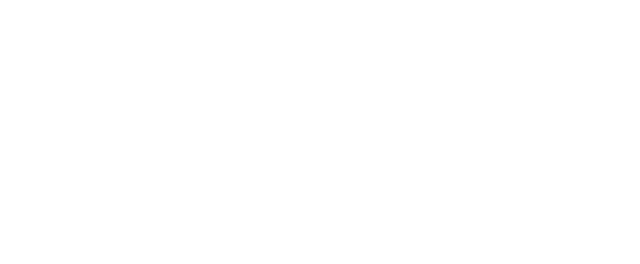
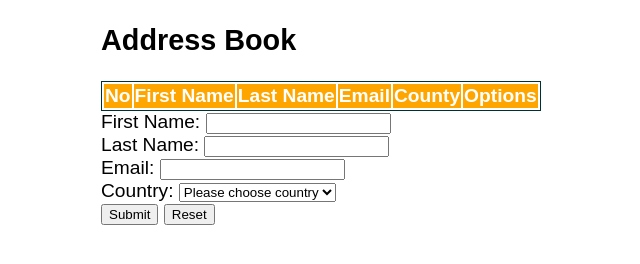
Before and after one commit to mihailgaberov/address-book, a website: page index.html in a window 1280 px wide. Shown: the whole page, without its empty margins (289-929 px from the left). Drawn offline with nearby package versions, Linux system fonts and the light colour scheme; some packages are replaced by stand-ins of ours; a script that the page names is missing.

Commit message:
Work in progress - initial markup, sass, etc.

```diff
--- a/gulpfile.js
+++ b/gulpfile.js
@@ -1,7 +1,6 @@
 // Load gulp packages
 var gulp = require('gulp'),
 	concat = require('gulp-concat'),
-	jshint = require('gulp-jshint'),
 	uglify = require('gulp-uglify'),
 	cssnano = require('gulp-cssnano'),
 	notify = require('gulp-notify'),
@@ -37,8 +36,6 @@ gulp.task('styles', function () {
 // Deploy the scripts
 gulp.task('scripts', function () {
 	return gulp.src(input.scripts)
-		.pipe(jshint('.jshintrc'))
-		.pipe(jshint.reporter('default'))
 		.pipe(concat('main.js'))
 		.pipe(gulp.dest(output.scripts))
 		.pipe(rename({suffix: '.min'}))
--- a/index.html
+++ b/index.html
@@ -21,6 +21,59 @@
         your browser</a> to improve your experience.</p>
     <![endif]-->
 
-  <script src="dist/scripts/main.min.js"></script>
+    <section id="main-wrapper">
+        <header><h1>Address Book</h1></header>
+        <table id="address-book-table">
+            <tr id="header">
+                <th>No</th>
+                <th>First Name</th>
+                <th>Last Name</th>
+                <th>Email</th>
+                <th>County</th>
+                <th>Options</th>
+            </tr>
+        </table>
+
+        <form id="address-book-form">
+            <div class="form-item text-input">
+                <label for="first-name">First Name:</label>
+                <input type="text" required id="first-name" name="first-name" />
+            </div>
+            <div class="form-item text-input">
+                <label>Last Name:</label>
+                <input type="text" required id="last-name" name="last-name" />
+            </div>
+            <div class="form-item text-input">
+                <label for="email">Email:</label>
+                <input type="email" required id="email" name="email" />
+            </div>
+            <div class="form-item dropdown-input">
+                <label for="country">Country:</label>
+                <select id="country" name="country">
+                    <option value="" selected>Please choose country</option>
+                    <option value="bg">Bulgaria</option>
+                    <option value="sw">Sweden</option>
+                    <option value="no">Norway</option>
+                    <option value="fi">Finland</option>
+                </select>
+            </div>
+            <div class="form-item button">
+                <button type="submit">Submit</button>
+                <button type="reset">Reset</button>
+            </div>
+        </form>
+        <input type="hidden" id="record-id" name="record-id" />
+    </section>
+
+    <!--<script src="//ajax.googleapis.com/ajax/libs/angularjs/1.5.0/angular.min.js"></script>-->
+    <!--<script src="node_modules/angular/angular.min.js"></script>-->
+    <script src="node_modules/angular/angular.js"></script>
+    <!--<script src="node_modules/angular-local-storage/dist/angular-local-storage.min.js"></script>-->
+    <script src="node_modules/angular-local-storage/dist/angular-local-storage.js"></script>
+    <script src="node_modules/country-list/country-list.js"></script>
+
+    <!--<script src="dist/scripts/main.min.js"></script>-->
+    <script src="src/scripts/app.js"></script>
+    <script src="src/scripts/common/country-list.factory.js"></script>
     </body>
 </html>
--- /dev/null
+++ b/src/scripts/app.js
@@ -0,0 +1,14 @@
+var abApp = angular.module('address-book', ['LocalStorageModule']);
+
+abApp.config(['localStorageServiceProvider', function (localStorageServiceProvider) {
+	localStorageServiceProvider.setPrefix('address-book');
+}]).run(['countryFactory']);
+
+
+abApp.controller('MainController', ['$scope', 'CountryListFactory', function($scope, CountryListFactory) {
+
+	var countries = CountryListFactory.getCountryList();
+
+	console.log(countries);
+
+}]);
--- /dev/null
+++ b/src/scripts/common/country-list.factory.js
@@ -0,0 +1,17 @@
+angular.module('address-book').factory('CountryListFactory', ['country-list', function(countryListService) {
+	'use strict';
+
+
+	var getCountryList = function() {
+		return [
+			{ code: 'bg', name: 'Bulgaria'},
+			{ code: 'sw', name: 'Sweden'}
+		];
+	};
+
+
+
+	return {
+		getCountryList: getCountryList()
+	};
+}]);
--- /dev/null
+++ b/src/styles/_variables.scss
@@ -0,0 +1,3 @@
+// Colors
+$header-background-color: orange;
+$table-border-color: #003131;
--- a/src/styles/main.scss
+++ b/src/styles/main.scss
@@ -1,5 +1,18 @@
-$background-color: white;
+@import '_variables';
 
-body {
-  background: $background-color;
+#main-wrapper {
+  font-size: 1.2em;
+  font-family: Arial, Helvetica, sans-serif;
+  width: 500px;
+  margin: 0 auto;
+  padding: 0;
+
+  #address-book-table {
+    border: 1px solid $table-border-color;
+    color: white;
+
+    #header {
+      background-color: $header-background-color;
+    }
+  }
 }
```
Also changed, not shown: package.json (+4 -4 lines), dist/scripts/main.js, dist/scripts/main.min.js, dist/styles/main.css, dist/styles/main.min.css, src/styles/main.css, 1 other file. Lines whose indentation alone changed are shown as unchanged.
